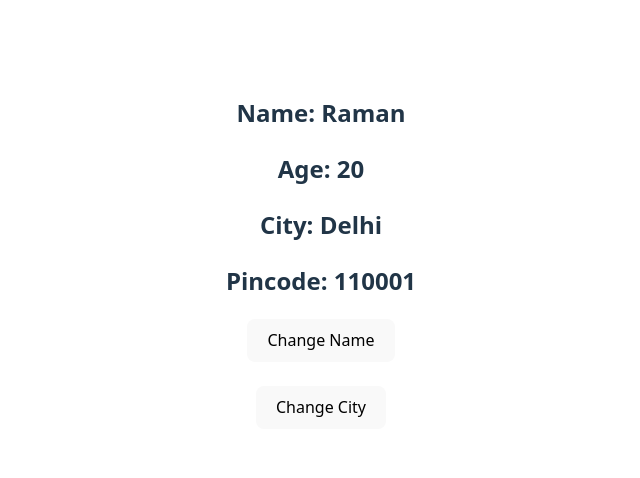
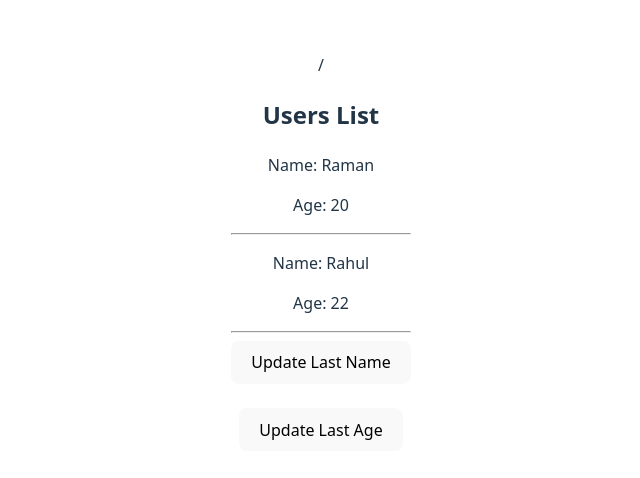
Before and after one commit to Suman0703/React-playground, a React (Vite) app in the folder 22_hooks2/: page / in a window 1280 px wide. Shown: the part 148-626 px from the top of the page, without its empty margins (319-959 px from the left). Built offline with nearby package versions, Linux system fonts and the light colour scheme.

Commit message:
Added safe state update logic for updating last item in array

```diff
--- a/22_hooks2/src/App.jsx
+++ b/22_hooks2/src/App.jsx
@@ -5,6 +5,7 @@ import Hook from '../../4_props_passing_2/src/Useform';
 import Transition from './UseTransition';
 import Derived from './DerivedState';
 import Update from './ObjectUpdate';
+import UpdateArray from './UpdateArray';
 
 
 //useRef HOOK in React
@@ -171,7 +172,8 @@ function App() {
 
   return (
     <div>
-      < Update />
+      {/* < Update /> */}/
+      < UpdateArray />
     </div>
   );
 }
--- /dev/null
+++ b/22_hooks2/src/UpdateArray.jsx
@@ -0,0 +1,54 @@
+import { useState } from "react";
+
+function UpdateArray() {
+  const [data, setData] = useState([
+    { name: "Raman", age: 20 },
+    { name: "Rahul", age: 22 }
+  ]);
+
+  const handleUser = (newName) => {
+    setData(prevData =>
+      prevData.map((item, index) =>
+        index === prevData.length - 1
+          ? { ...item, name: newName }
+          : item
+      )
+    );
+  };
+
+  const handleAge = (newAge) => {
+    setData(prevData =>
+      prevData.map((item, index) =>
+        index === prevData.length - 1
+          ? { ...item, age: newAge }
+          : item
+      )
+    );
+  };
+
+  return (
+    <div>
+      <h2>Users List</h2>
+
+      {data.map((item, index) => (
+        <div key={index}>
+          <p>Name: {item.name}</p>
+          <p>Age: {item.age}</p>
+          <hr />
+        </div>
+      ))}
+
+      <button onClick={() => handleUser("Suman")}>
+        Update Last Name
+      </button>
+
+      <br /><br />
+
+      <button onClick={() => handleAge(25)}>
+        Update Last Age
+      </button>
+    </div>
+  );
+}
+
+export default UpdateArray;
```
